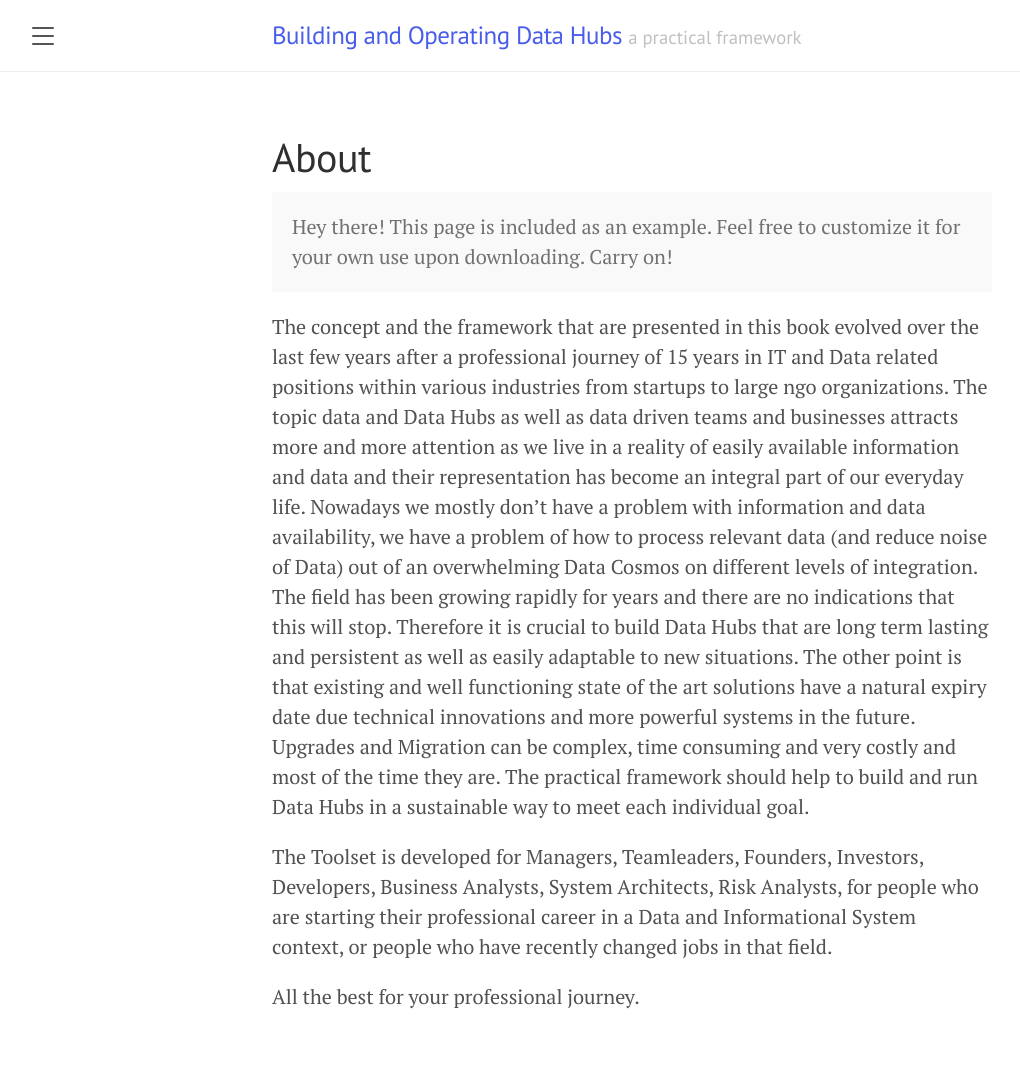
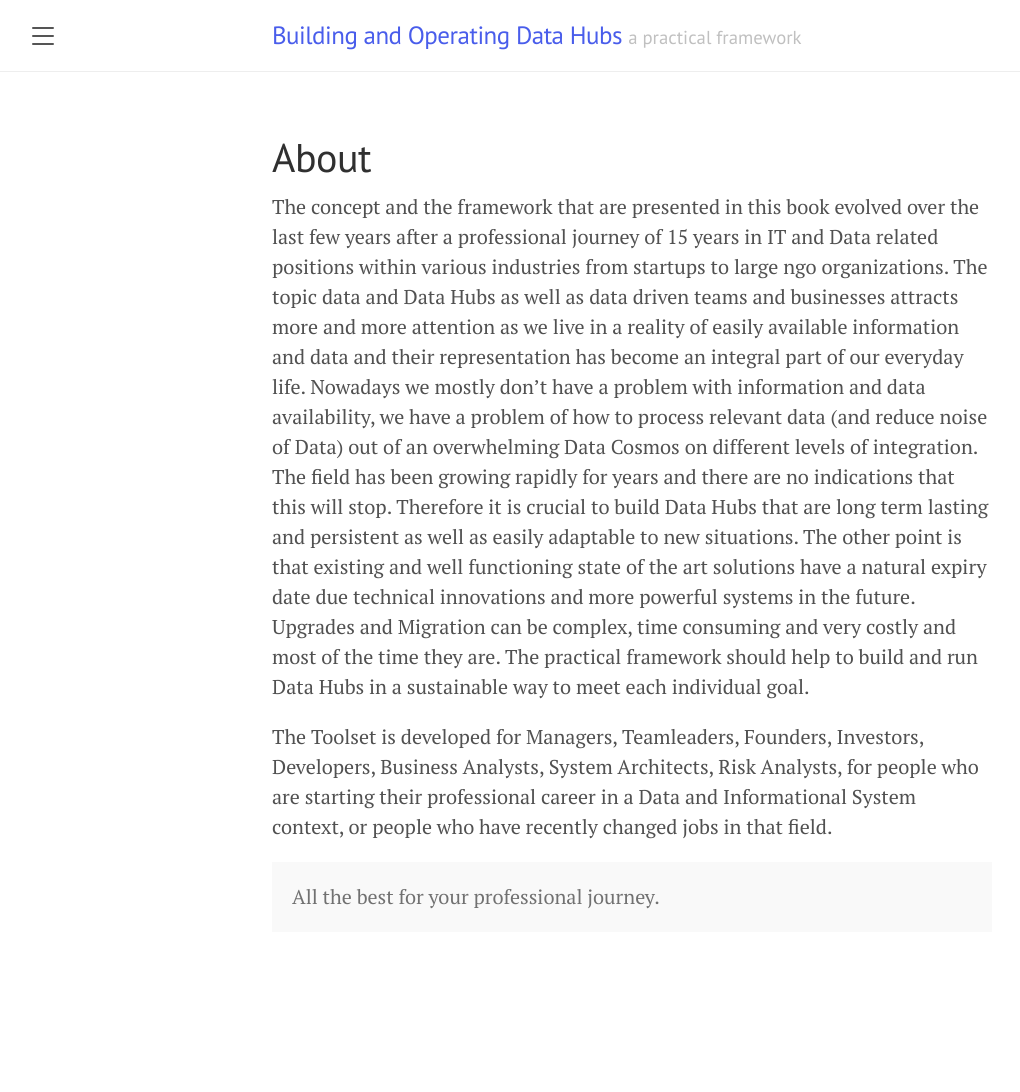
Before and after one commit to ggraner/DataHubs, a Jekyll site: the page built from about.md, in a window 1280 px wide. Shown: the whole page, without its empty margins (8-1028 px from the left). Built offline with Jekyll 4.4.1, drawn with Linux system fonts in a browser that asks for light colours; after the commit the page ends 1012 px from its top, so only the background shows below that.

Commit message:
Update about.md

```diff
--- a/about.md
+++ b/about.md
@@ -3,12 +3,12 @@ layout: page
 title: About
 ---
 
-<p class="message">
-  Hey there! This page is included as an example. Feel free to customize it for your own use upon downloading. Carry on!
-</p>
+
 
 The concept and the framework that are presented in this book evolved over the last few years after a professional journey of 15 years in IT and Data related positions within various industries from startups to large ngo organizations. The topic data and Data Hubs as well as data driven teams and businesses attracts more and more attention as we live in a reality of easily available information and data and their representation has become an integral part of our everyday life. Nowadays we mostly don't have a problem with information and data availability, we have a problem of how to process relevant data (and reduce noise of Data) out of an overwhelming Data Cosmos on different levels of integration. The field has been growing rapidly for years and there are no indications that this will stop. Therefore it is crucial to build Data Hubs that are long term lasting and persistent as well as easily adaptable to new situations. The other point is that existing and well functioning state of the art solutions have a natural expiry date due technical innovations and more powerful systems in the future. Upgrades and Migration can be complex, time consuming and very costly and most of the time they are. The practical framework should help to build and run Data Hubs in a sustainable way to meet each individual goal.
 
 The Toolset is developed for Managers, Teamleaders, Founders, Investors, Developers, Business Analysts, System Architects, Risk Analysts, for people who are starting their professional career in a Data and Informational System context, or people who have recently changed jobs in that field.
 
-All the best for your professional journey.
+<p class="message">
+  All the best for your professional journey.
+</p>
```
